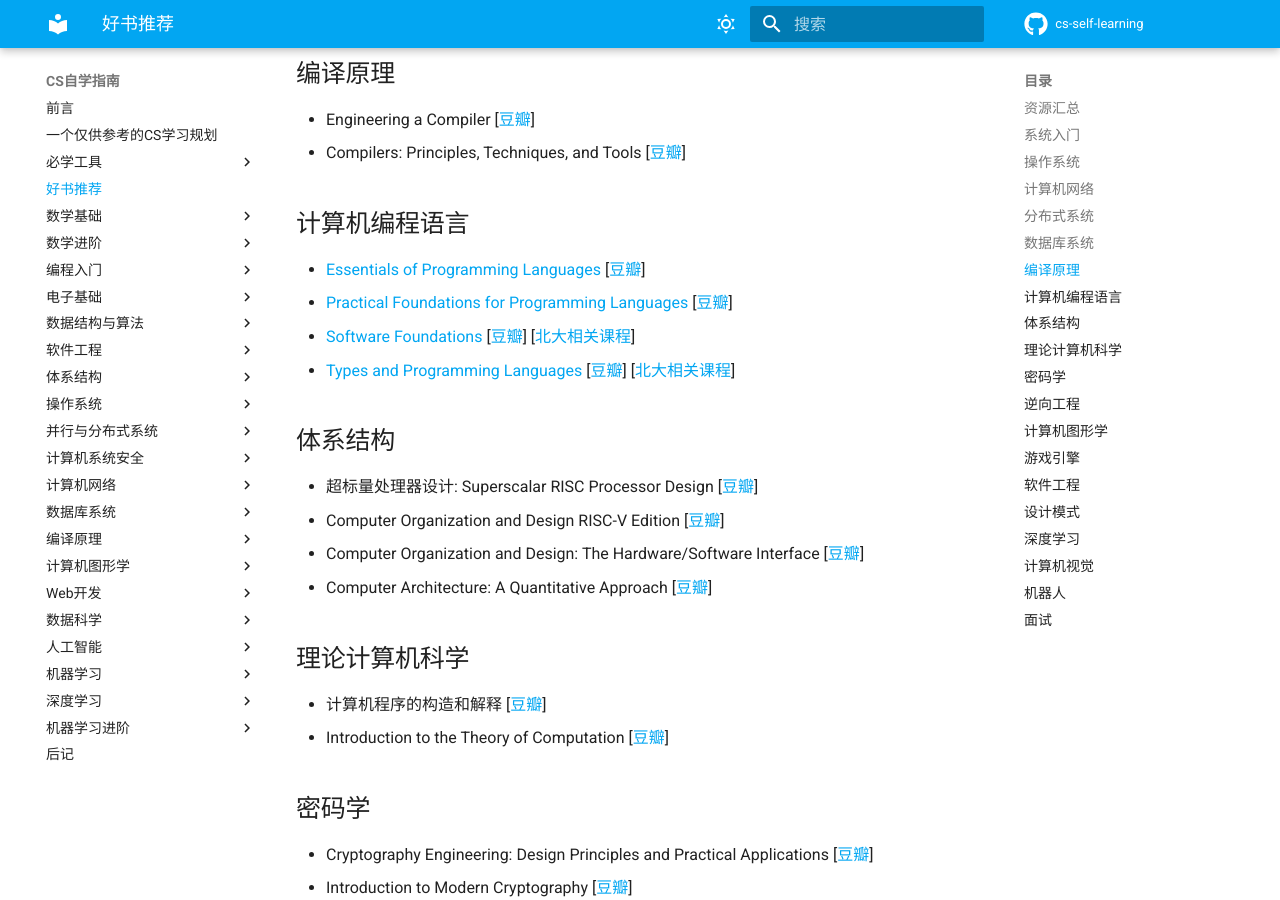
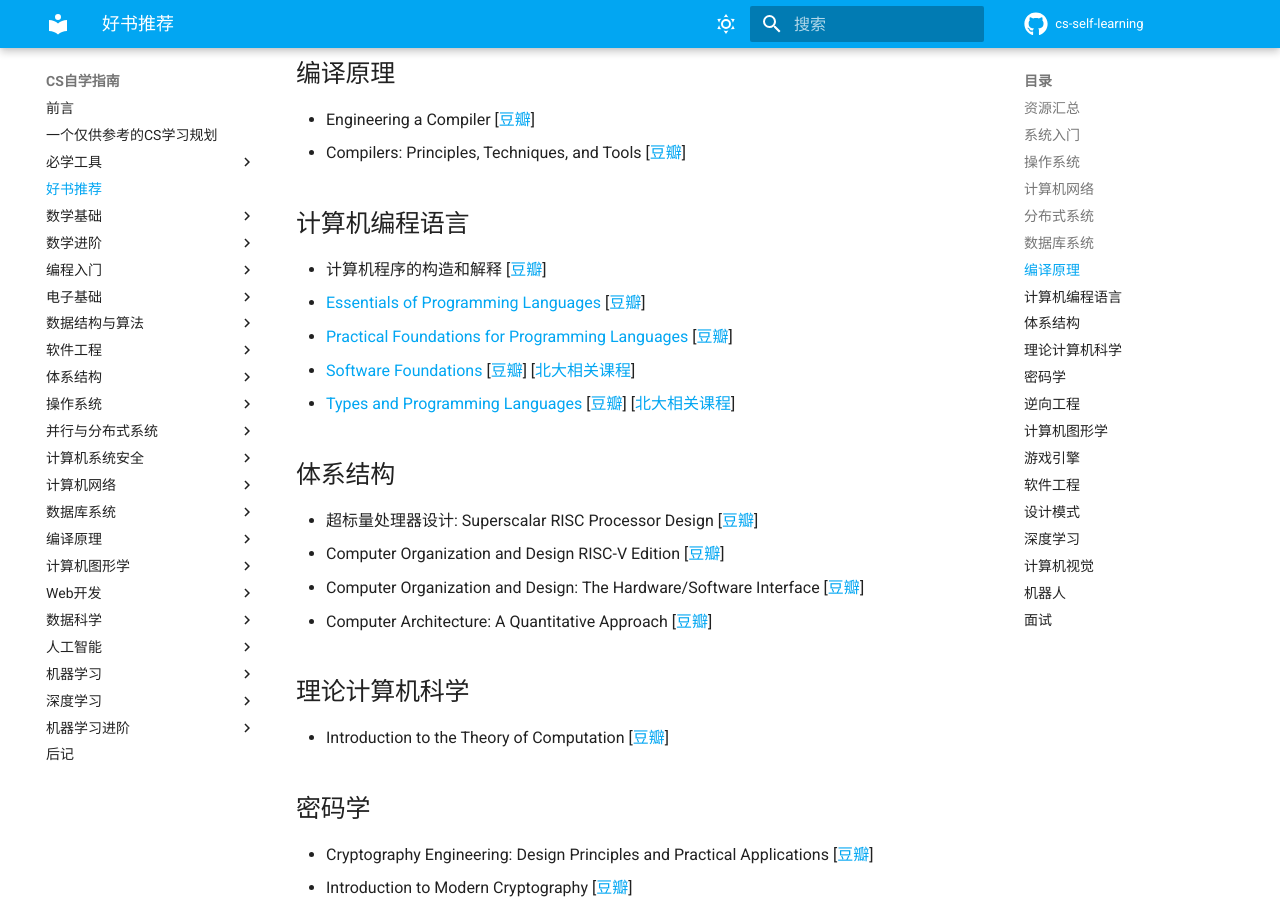
Before and after one commit to PKUFlyingPig/cs-self-learning, an MkDocs documentation site: the page built from docs/好书推荐.md, in a window 1280 px wide and 900 px high, scrolled down 1377 px. Built offline with MkDocs 1.6.1 and Material for MkDocs 9.7.7, drawn with Linux system fonts in a browser that asks for light colours; comment, search, counter and statistics services are not loaded; part of the change alters nothing that is shown.

Commit message:
put sicp to pl section

```diff
--- a/docs/好书推荐.md
+++ b/docs/好书推荐.md
@@ -56,6 +56,7 @@
 
 ## 计算机编程语言
 
+- 计算机程序的构造和解释 [[豆瓣](https://book.douban.com/subject/1148282/)]
 - [Essentials of Programming Languages](https://eopl3.com/) [[豆瓣](https://book.douban.com/subject/3136252/)]
 - [Practical Foundations for Programming Languages](https://www.cs.cmu.edu/~rwh/pfpl.html) [[豆瓣](https://book.douban.com/subject/26782198/)]
 - [Software Foundations](https://softwarefoundations.cis.upenn.edu/) [[豆瓣](https://book.douban.com/subject/25712292/)] [[北大相关课程](https://xiongyingfei.github.io/SF/2021/)]
@@ -70,7 +71,6 @@
 
 ## 理论计算机科学
 
-- 计算机程序的构造和解释 [[豆瓣](https://book.douban.com/subject/1148282/)]
 - Introduction to the Theory of Computation [[豆瓣](https://book.douban.com/subject/1852515/)]
 
 ## 密码学
```
